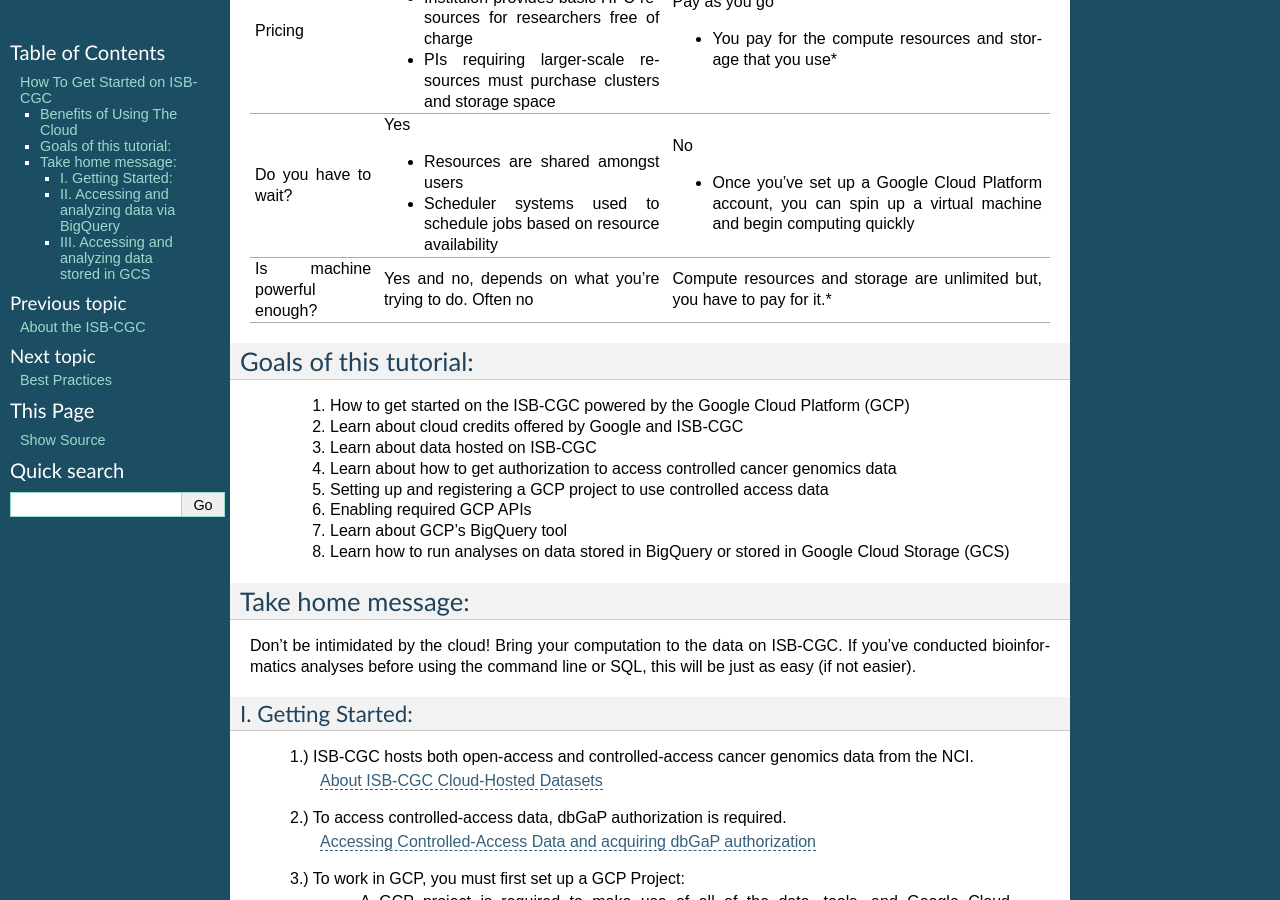
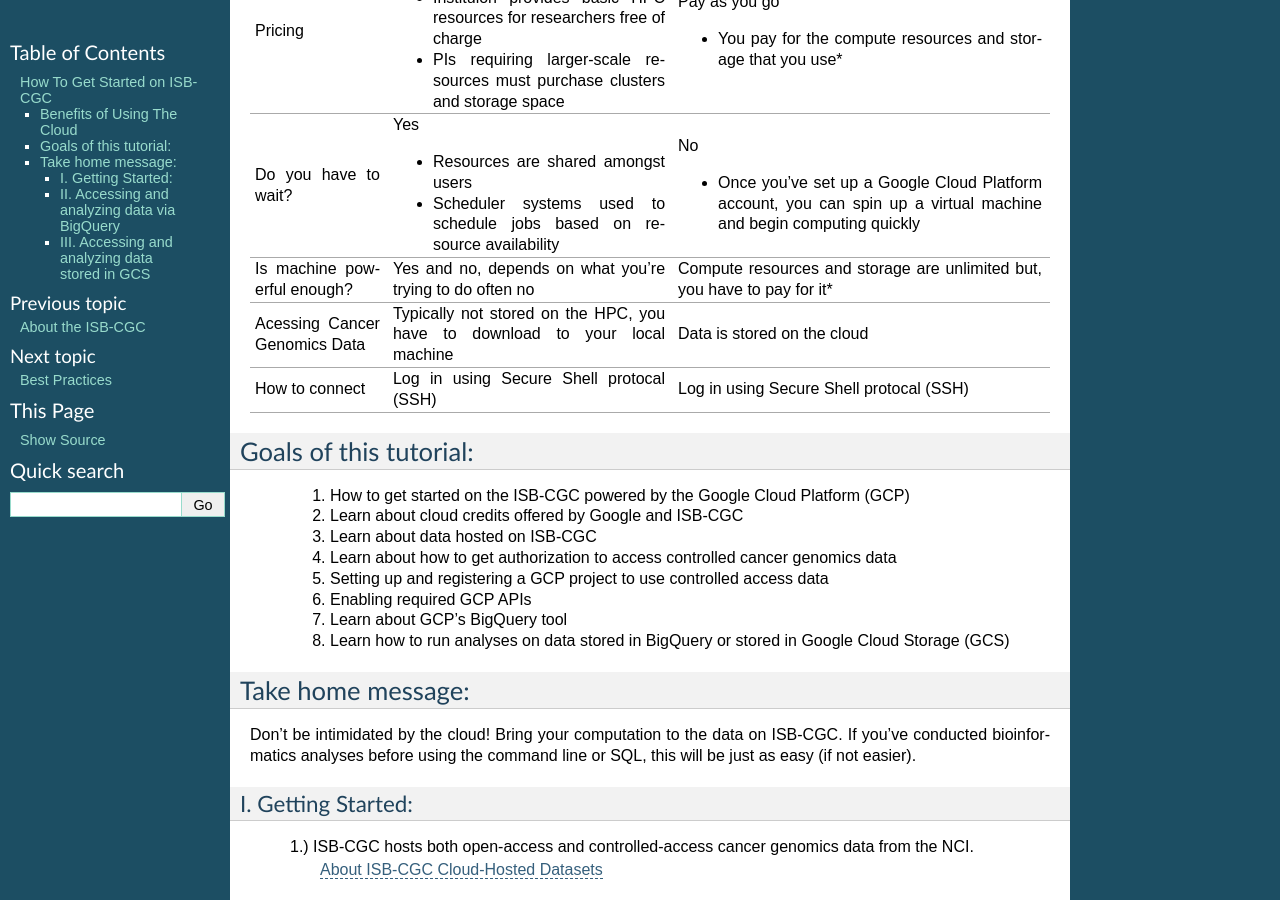
Before and after one commit to isb-cgc/readthedocs, a Sphinx documentation site: the page built from docs/source/sections/HowToGetStartedonISB-CGC.rst, in a window 1280 px wide and 900 px high, scrolled down 848 px. Built offline with Sphinx 7.4.7, drawn with Linux system fonts in a browser that asks for light colours; pages that are not in the unit, such as notebooks, are missing from menus.

Commit message:
complete table

```diff
--- a/docs/source/sections/HowToGetStartedonISB-CGC.rst
+++ b/docs/source/sections/HowToGetStartedonISB-CGC.rst
@@ -20,8 +20,9 @@
 
 
 
+
 +-----------+-------------------------------------+-----------------------------------------+
-|           | Your University’s HPC Resource      | Google Cloud Platform                   |
+|           | Your University's HPC Resource      | Google Cloud Platform                   |
 +===========+=====================================+=========================================+
 | Operating | Linux, Windows                      | Virtual machines can run Linux and      |
 | Systems   |                                     | Windows                                 |
@@ -65,12 +66,20 @@
 |           |   availability                      |   quickly                               |
 +-----------+-------------------------------------+-----------------------------------------+
 | Is        | Yes and no, depends on what you're  | Compute resources and storage are       |
-| machine   | trying to do. Often no              | unlimited but, you have to pay for it.* |
+| machine   | trying to do often no               | unlimited but, you have to pay for it*  |
 | powerful  |                                     |                                         |
 | enough?   |                                     |                                         |
 |           |                                     |                                         |
 +-----------+-------------------------------------+-----------------------------------------+
-
+| Acessing  | Typically not stored on the HPC, you| Data is stored on the cloud             |
+| Cancer    | have to download to your local      |                                         |
+| Genomics  | machine                             |                                         |
+| Data      |                                     |                                         |
++-----------+-------------------------------------+-----------------------------------------+
+| How to    | Log in using Secure Shell           | Log in using Secure Shell               |
+| connect   | protocal (SSH)                      | protocal (SSH)                          |
+|           |                                     |                                         |
++-----------+-------------------------------------+-----------------------------------------+
 
 
 Goals of this tutorial:
```
